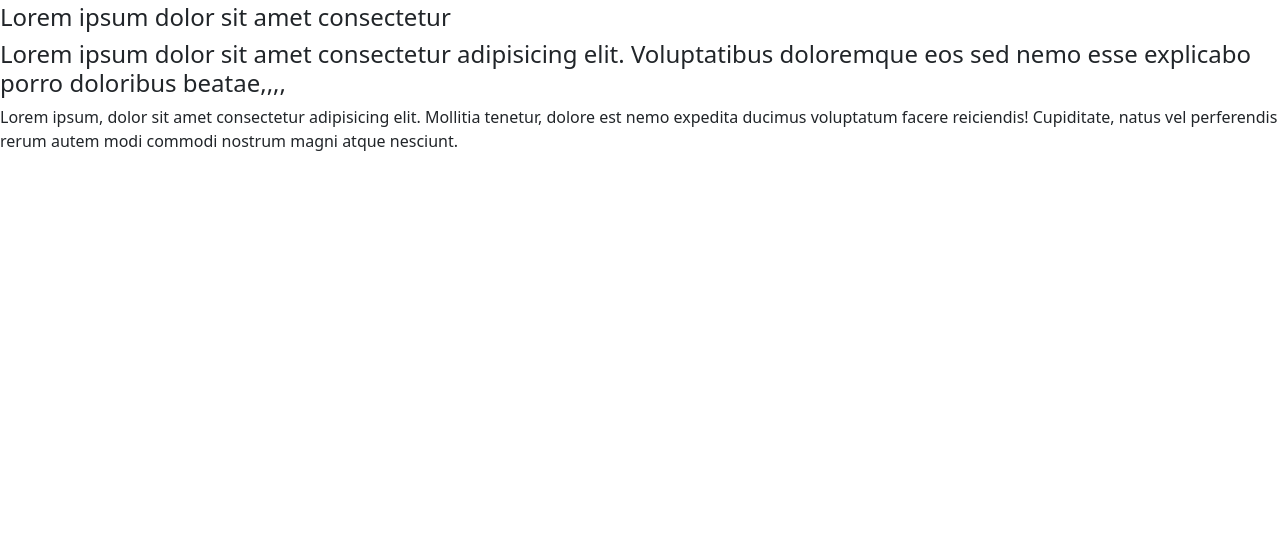
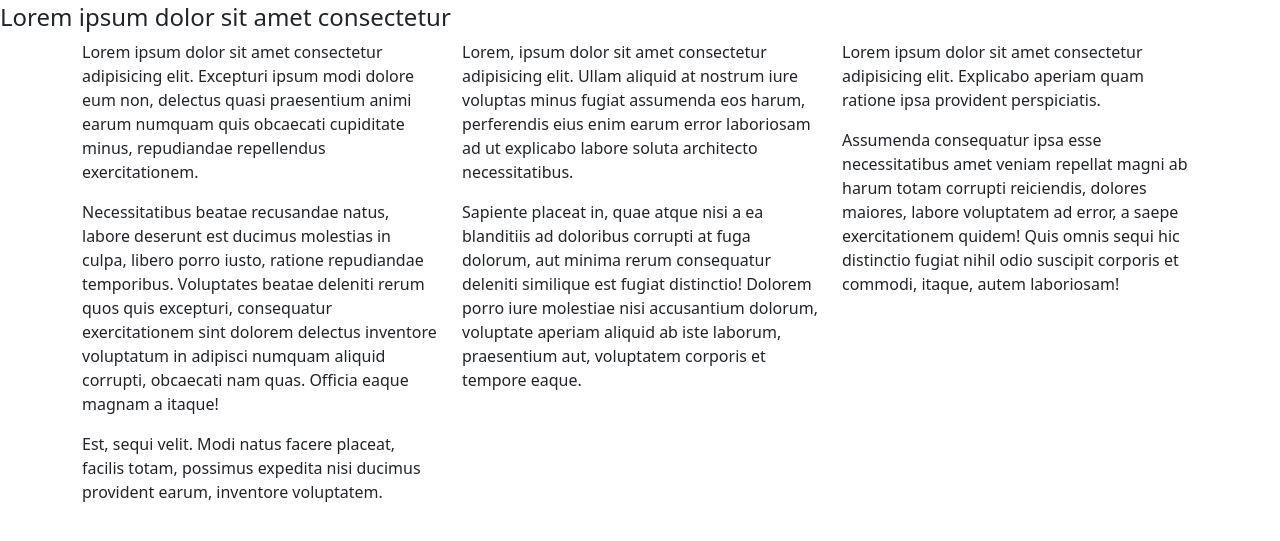
Before and after one commit to romicalleja/GRUPAL5, a plain HTML site: page index.html in a window 1280 px wide. Shown: the part 109-650 px from the top of the page. Drawn offline with nearby package versions, Linux system fonts and the light colour scheme.

Commit message:
Update index.html

```diff
--- a/index.html
+++ b/index.html
@@ -60,8 +60,34 @@
             <h4>Lorem ipsum dolor sit amet consectetur</h4>
           </div>
         </div>
-<h4>Lorem ipsum dolor sit amet consectetur adipisicing elit. Voluptatibus doloremque eos sed nemo esse explicabo porro doloribus beatae,,,,</h4>
-<p>Lorem ipsum, dolor sit amet consectetur adipisicing elit. Mollitia tenetur, dolore est nemo expedita ducimus voluptatum facere reiciendis! Cupiditate, natus vel perferendis rerum autem modi commodi nostrum magni atque nesciunt.</p>
+        <div class="container">
+            <div class="row">
+              <div class="col-sm">
+                <p> Lorem ipsum dolor sit amet consectetur adipisicing elit. Excepturi ipsum modi dolore eum non, delectus quasi
+            praesentium animi earum numquam quis obcaecati cupiditate minus, repudiandae repellendus exercitationem.</p> <p>
+            Necessitatibus beatae recusandae natus, labore deserunt est ducimus molestias in culpa, libero porro iusto,
+            ratione repudiandae temporibus. Voluptates beatae deleniti rerum quos quis excepturi, consequatur exercitationem
+            sint dolorem delectus inventore voluptatum in adipisci numquam aliquid corrupti, obcaecati nam quas. Officia
+            eaque magnam a itaque!</p> <p>  Est, sequi velit. Modi natus facere placeat, facilis totam, possimus expedita nisi
+            ducimus provident earum, inventore voluptatem.</p>
+              </div>
+              <div class="col-sm">
+                <p>Lorem, ipsum dolor sit amet consectetur adipisicing elit. Ullam aliquid at nostrum iure voluptas minus fugiat assumenda
+                eos harum, perferendis eius enim earum error laboriosam ad ut explicabo labore soluta architecto necessitatibus. </p>
+               <p>  Sapiente placeat in, quae atque nisi a ea blanditiis ad doloribus corrupti at fuga dolorum, aut minima rerum consequatur
+                deleniti similique est fugiat distinctio! Dolorem porro iure molestiae nisi accusantium dolorum, voluptate aperiam
+                aliquid ab iste laborum, praesentium aut, voluptatem corporis et tempore eaque.</p>
+                </div>
+                <div class="col-sm">
+                    <p> Lorem ipsum dolor sit amet consectetur adipisicing elit. Explicabo aperiam quam ratione ipsa provident perspiciatis.</p>
+                    <p> Assumenda consequatur ipsa esse necessitatibus amet veniam repellat magni ab harum totam corrupti reiciendis,
+                    dolores maiores, labore voluptatem ad error, a saepe exercitationem quidem! Quis omnis sequi hic distinctio fugiat
+                    nihil odio suscipit corporis et commodi, itaque, autem laboriosam!</p>
+                </div>
+            </div>
+
+              </div>
+
 <script src="https://cdn.jsdelivr.net/npm/bootstrap@5.2.2/dist/js/bootstrap.bundle.min.js" integrity="sha384-OERcA2EqjJCMA+/3y+gxIOqMEjwtxJY7qPCqsdltbNJuaOe923+mo//f6V8Qbsw3" crossorigin="anonymous"></script>
 <script src="https://cdn.jsdelivr.net/npm/@popperjs/core@2.11.6/dist/umd/popper.min.js" integrity="sha384-oBqDVmMz9ATKxIep9tiCxS/Z9fNfEXiDAYTujMAeBAsjFuCZSmKbSSUnQlmh/jp3" crossorigin="anonymous"></script>
 <script src="https://cdn.jsdelivr.net/npm/bootstrap@5.2.2/dist/js/bootstrap.min.js" integrity="sha384-IDwe1+LCz02ROU9k972gdyvl+AESN10+x7tBKgc9I5HFtuNz0wWnPclzo6p9vxnk" crossorigin="anonymous"></script>
```
